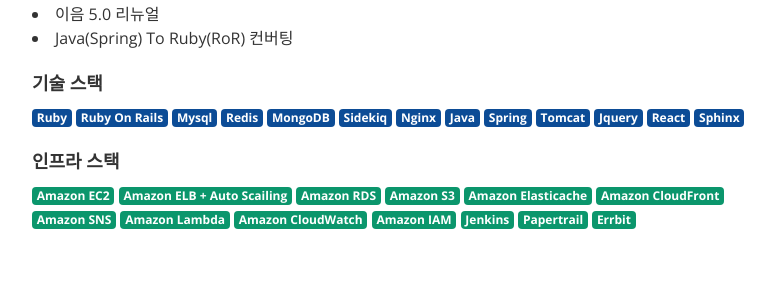
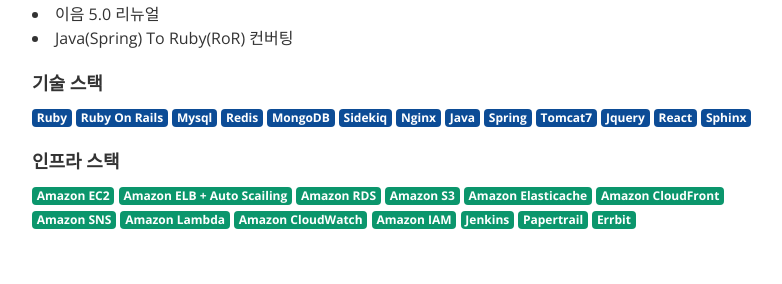
Before and after one commit to bingl2/resume, a Jekyll site: the page built from index.html, in a window 1280 px wide and 900 px high, scrolled down 1133 px. Shown: the part 151-435 px from the top of the window, without its empty margins (232-1014 px from the left). Built offline with Jekyll 4.4.1, drawn with Linux system fonts in a browser that asks for light colours.

Commit message:
tomcat 7 으로 수정

```diff
--- a/_data/experience.yml
+++ b/_data/experience.yml
@@ -3,7 +3,7 @@
   position: Backend Developer
   duration: 2016년 12월 ~ 재직중
   summarys: ["소개팅 앱 이음과 이음오피스 백엔드 담당", "Ruby On Rails를 이용한 API 및 어드민(웹) 구축", "전체적인 AWS 인프라 관리 및 유지보수 담당", "Jenkins, Capistrano 를 이용한 배포 자동화", "N+1 쿼리 문제 해결을 위한 join + includes 최적화", "비동기 작업 및 배치 작업을 위한 sidekiq, whenever schedule 관리", "mysql 쿼리 플랜 분석 및 최적화", "인프라 비용 절감 계획 수립 및 적용", "이음 5.0 리뉴얼", "Java(Spring) To Ruby(RoR) 컨버팅"]
-  skillset: ["Ruby", "Ruby On Rails", "Mysql", "Redis", "MongoDB", "Sidekiq", "Nginx", "Java", "Spring", "Tomcat", "Jquery", "React", "Sphinx"]
+  skillset: ["Ruby", "Ruby On Rails", "Mysql", "Redis", "MongoDB", "Sidekiq", "Nginx", "Java", "Spring", "Tomcat7", "Jquery", "React", "Sphinx"]
   infraset: ["Amazon EC2", "Amazon ELB + Auto Scailing", "Amazon RDS", "Amazon S3", "Amazon Elasticache", "Amazon CloudFront", "Amazon SNS", "Amazon Lambda", "Amazon CloudWatch", "Amazon IAM", "Jenkins", "Papertrail", "Errbit"]
 #  summary: 이음소시어스에서는 이음과 이음오피스라는 소개팅 앱 서비스와 맺음이라는 결혼 정보 서비스를 제공하고 있습니다. <br><br> 백엔드 개발자로 입사를 하였고 이음 서비스를 담당하게 되었습니다. 이음은 Ruby라는 언어를 사용하였고, RoR(Ruby on Rails) 프레임워크를 사용하여 구축된 서비스입니다. 이음 서비스 적응 후 이음오피스(직장인 전용) 서비스 또한 담당을 하게 되었고 현재는 이음과 이음오피스 두 개의 서비스를 담당하고 있습니다. <br><br> AWS 인프라 운영, API 신규 기능 개발 및 유지 보수 그리고 운영팀을 위한 백오피스 개발 등이 주된 작업입니다. 두 개의 서비스의 메인 담당자로 혼자 업무를 진행하며 장애 발생 시 고초를 겪었으나 서비스 운영 장애 대응에있어 직접 부딪히며 경험을 쌓는데 많은 도움이 되었습니다. 또한 AWS 인프라 운영에 백업 담당자로 직접 담당하게 되면서 서비스 운영 시 인프라 장애 대응이나, 신규 프로젝트 진행시 인프라 구축 등의 경험을 쌓을 수 있었습니다.
 
```
